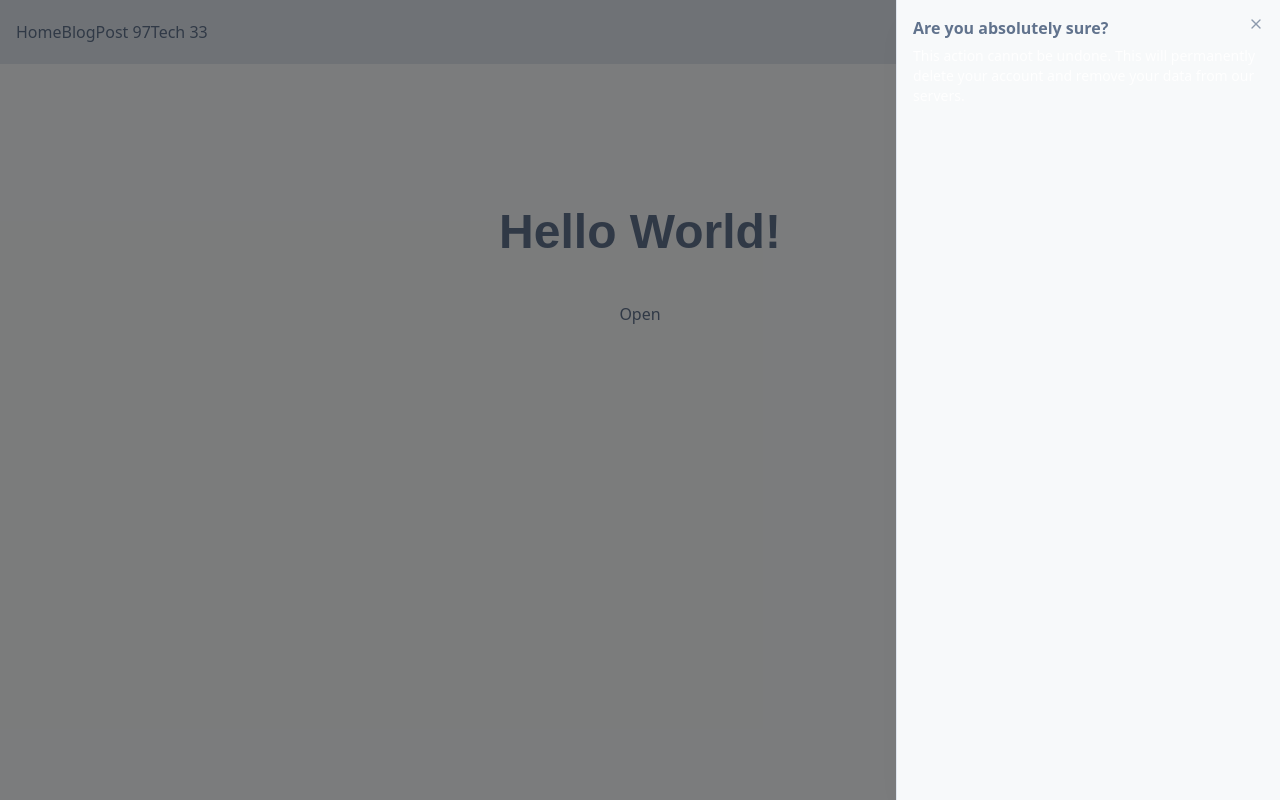
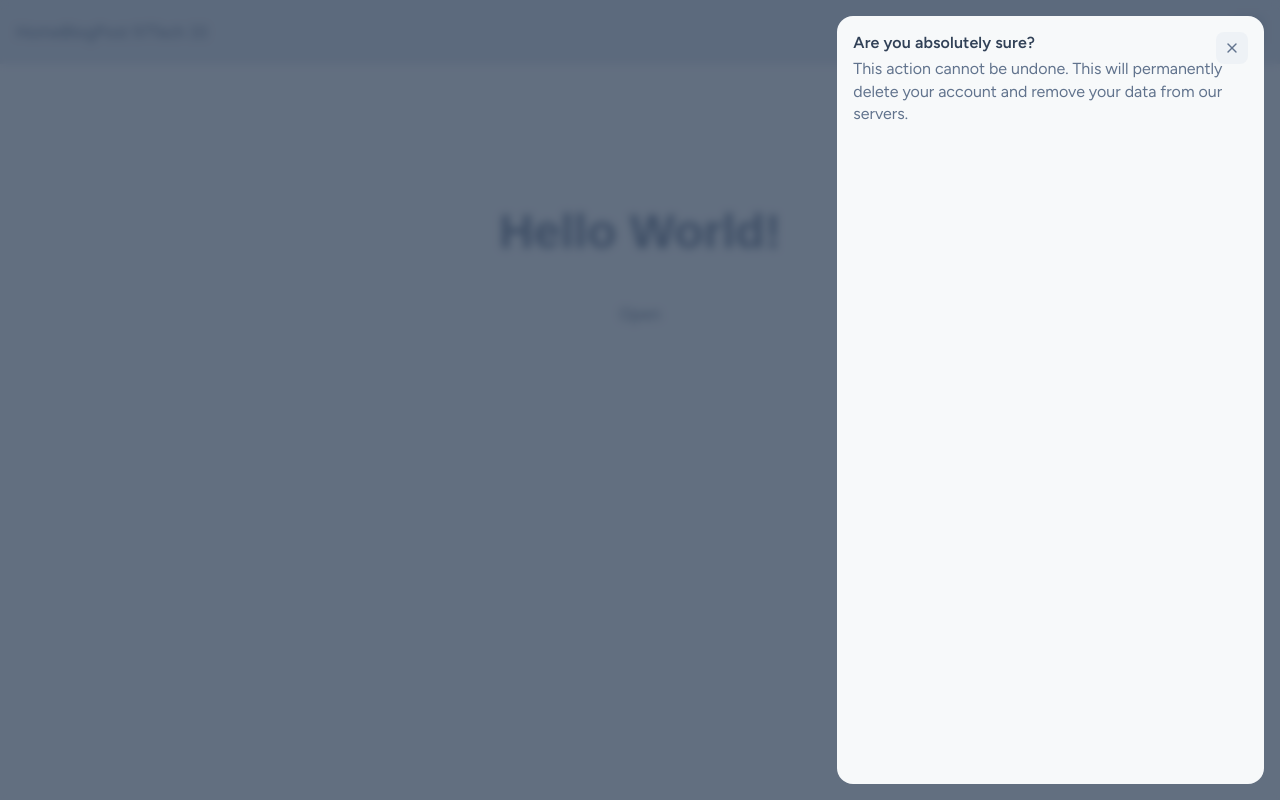
Before and after one commit to lorenzoferrante97/frontend-template, a Next.js app: page / in a window 1280 px wide. Both pictures are taken after a click on the button "Open". Built offline with nearby package versions, Linux system fonts and the light colour scheme; a web font is replaced by a local one.

Commit message:
add: sheet

```diff
--- a/app/components/ui/select.jsx
+++ b/app/components/ui/select.jsx
@@ -2,7 +2,7 @@
 
 import * as SelectPrimitive from "@radix-ui/react-select"
 import { CheckIcon, ChevronDownIcon, ChevronUpIcon } from "lucide-react"
-import * as React from "react"
+// import * as React from "react"
 
 import { cn } from "@/lib/utils"
 
--- a/app/components/ui/sheet.jsx
+++ b/app/components/ui/sheet.jsx
@@ -1,131 +1,118 @@
 "use client"
 
-import * as React from "react"
 import * as SheetPrimitive from "@radix-ui/react-dialog"
 import { XIcon } from "lucide-react"
+// import * as React from "react"
 
 import { cn } from "@/lib/utils"
 
-function Sheet({
-  ...props
-}) {
-  return <SheetPrimitive.Root data-slot="sheet" {...props} />;
+const sheetStyle = {
+  overlay: "bg-base-content/75 backdrop-blur-xs",
+  content: "bg-base-100 gap-4",
+  close:
+    "bg-base-200 text-base-soft-content hover:bg-base-300 hover:text-base-content rounded-md p-2 transition-colors",
+  title: "font-body-base-big text-base-content",
+  description: "font-body-base-normal text-base-content-soft",
 }
 
-function SheetTrigger({
-  ...props
-}) {
-  return <SheetPrimitive.Trigger data-slot="sheet-trigger" {...props} />;
+function Sheet({ ...props }) {
+  return <SheetPrimitive.Root data-slot='sheet' {...props} />
 }
 
-function SheetClose({
-  ...props
-}) {
-  return <SheetPrimitive.Close data-slot="sheet-close" {...props} />;
+function SheetTrigger({ ...props }) {
+  return <SheetPrimitive.Trigger data-slot='sheet-trigger' {...props} />
 }
 
-function SheetPortal({
-  ...props
-}) {
-  return <SheetPrimitive.Portal data-slot="sheet-portal" {...props} />;
+function SheetClose({ ...props }) {
+  return <SheetPrimitive.Close data-slot='sheet-close' {...props} />
 }
 
-function SheetOverlay({
-  className,
-  ...props
-}) {
+function SheetPortal({ ...props }) {
+  return <SheetPrimitive.Portal data-slot='sheet-portal' {...props} />
+}
+
+function SheetOverlay({ className, ...props }) {
   return (
     <SheetPrimitive.Overlay
-      data-slot="sheet-overlay"
       className={cn(
-        "data-[state=open]:animate-in data-[state=closed]:animate-out data-[state=closed]:fade-out-0 data-[state=open]:fade-in-0 fixed inset-0 z-50 bg-black/50",
+        "data-[state=open]:animate-in data-[state=closed]:animate-out data-[state=closed]:fade-out-0 data-[state=open]:fade-in-0 fixed inset-0 z-50",
+        sheetStyle.overlay,
         className
       )}
-      {...props} />
-  );
+      data-slot='sheet-overlay'
+      {...props}
+    />
+  )
 }
 
-function SheetContent({
-  className,
-  children,
-  side = "right",
-  ...props
-}) {
+function SheetContent({ className, children, side = "right", ...props }) {
   return (
     <SheetPortal>
       <SheetOverlay />
       <SheetPrimitive.Content
-        data-slot="sheet-content"
         className={cn(
-          "bg-background data-[state=open]:animate-in data-[state=closed]:animate-out fixed z-50 flex flex-col gap-4 shadow-lg transition ease-in-out data-[state=closed]:duration-300 data-[state=open]:duration-500",
+          "data-[state=open]:animate-in data-[state=closed]:animate-out fixed z-50 flex flex-col items-stretch transition ease-in-out data-[state=closed]:duration-300 data-[state=open]:duration-500",
           side === "right" &&
-            "data-[state=closed]:slide-out-to-right data-[state=open]:slide-in-from-right inset-y-0 right-0 h-full w-3/4 border-l sm:max-w-sm",
+            "data-[state=closed]:slide-out-to-right data-[state=open]:slide-in-from-right inset-y-0 right-0 lg:right-4 h-full lg:h-[96%] my-auto max-w-11/12 sm:max-w-6/8 md:max-w-1/2 lg:max-w-1/3 lg:rounded-lg rounded-tl-lg rounded-bl-lg",
           side === "left" &&
-            "data-[state=closed]:slide-out-to-left data-[state=open]:slide-in-from-left inset-y-0 left-0 h-full w-3/4 border-r sm:max-w-sm",
+            "data-[state=closed]:slide-out-to-left data-[state=open]:slide-in-from-left inset-y-0 left-0 lg:left-4 h-full lg:h-[96%] my-auto max-w-11/12 sm:max-w-6/8 md:max-w-1/2 lg:max-w-1/3 lg:rounded-lg rounded-tr-lg rounded-br-lg",
           side === "top" &&
-            "data-[state=closed]:slide-out-to-top data-[state=open]:slide-in-from-top inset-x-0 top-0 h-auto border-b",
+            "data-[state=closed]:slide-out-to-top data-[state=open]:slide-in-from-top inset-x-0 top-0 lg:top-4 h-auto mx-auto w-[96%] lg:rounded-lg rounded-bl-lg rounded-br-lg",
           side === "bottom" &&
-            "data-[state=closed]:slide-out-to-bottom data-[state=open]:slide-in-from-bottom inset-x-0 bottom-0 h-auto border-t",
+            "data-[state=closed]:slide-out-to-bottom data-[state=open]:slide-in-from-bottom inset-x-0 bottom-0 lg:bottom-4 h-auto mx-auto w-[96%] lg:rounded-lg rounded-tl-lg rounded-tr-lg",
+          sheetStyle.content,
           className
         )}
+        data-slot='sheet-content'
         {...props}>
         {children}
         <SheetPrimitive.Close
-          className="ring-offset-background focus:ring-ring data-[state=open]:bg-secondary absolute top-4 right-4 rounded-xs opacity-70 transition-opacity hover:opacity-100 focus:ring-2 focus:ring-offset-2 focus:outline-hidden disabled:pointer-events-none">
-          <XIcon className="size-4" />
-          <span className="sr-only">Close</span>
+          className={cn(
+            "focus-state absolute top-4 right-4 disabled:pointer-events-none",
+            sheetStyle.close
+          )}>
+          <XIcon size={16} />
+          <span className='sr-only'>Chiudi</span>
         </SheetPrimitive.Close>
       </SheetPrimitive.Content>
     </SheetPortal>
-  );
+  )
 }
 
-function SheetHeader({
-  className,
-  ...props
-}) {
+function SheetHeader({ className, ...props }) {
+  return (
+    <div className={cn("flex flex-col gap-1 p-4", className)} data-slot='sheet-header' {...props} />
+  )
+}
+
+function SheetFooter({ className, ...props }) {
   return (
     <div
-      data-slot="sheet-header"
-      className={cn("flex flex-col gap-1.5 p-4", className)}
-      {...props} />
-  );
+      className={cn("mt-2 flex flex-col gap-1 p-4", className)}
+      data-slot='sheet-footer'
+      {...props}
+    />
+  )
 }
 
-function SheetFooter({
-  className,
-  ...props
-}) {
+function SheetTitle({ className, ...props }) {
   return (
-    <div
-      data-slot="sheet-footer"
-      className={cn("mt-auto flex flex-col gap-2 p-4", className)}
-      {...props} />
-  );
+    <SheetPrimitive.Title
+      className={cn(sheetStyle.title, className)}
+      data-slot='sheet-title'
+      {...props}
+    />
+  )
 }
 
-function SheetTitle({
-  className,
-  ...props
-}) {
-  return (
-    <SheetPrimitive.Title
-      data-slot="sheet-title"
-      className={cn("text-foreground font-semibold", className)}
-      {...props} />
-  );
-}
-
-function SheetDescription({
-  className,
-  ...props
-}) {
+function SheetDescription({ className, ...props }) {
   return (
     <SheetPrimitive.Description
-      data-slot="sheet-description"
-      className={cn("text-muted-foreground text-sm", className)}
-      {...props} />
-  );
+      className={cn(sheetStyle.description, className)}
+      data-slot='sheet-description'
+      {...props}
+    />
+  )
 }
 
 export {
--- a/app/page.jsx
+++ b/app/page.jsx
@@ -130,7 +130,7 @@ import {
 	SheetHeader,
 	SheetTitle,
 	SheetTrigger,
-} from "@/components/ui/sheet";
+} from "@/app/components/ui/sheet";
 
 export default function Home() {
 	return (
```
